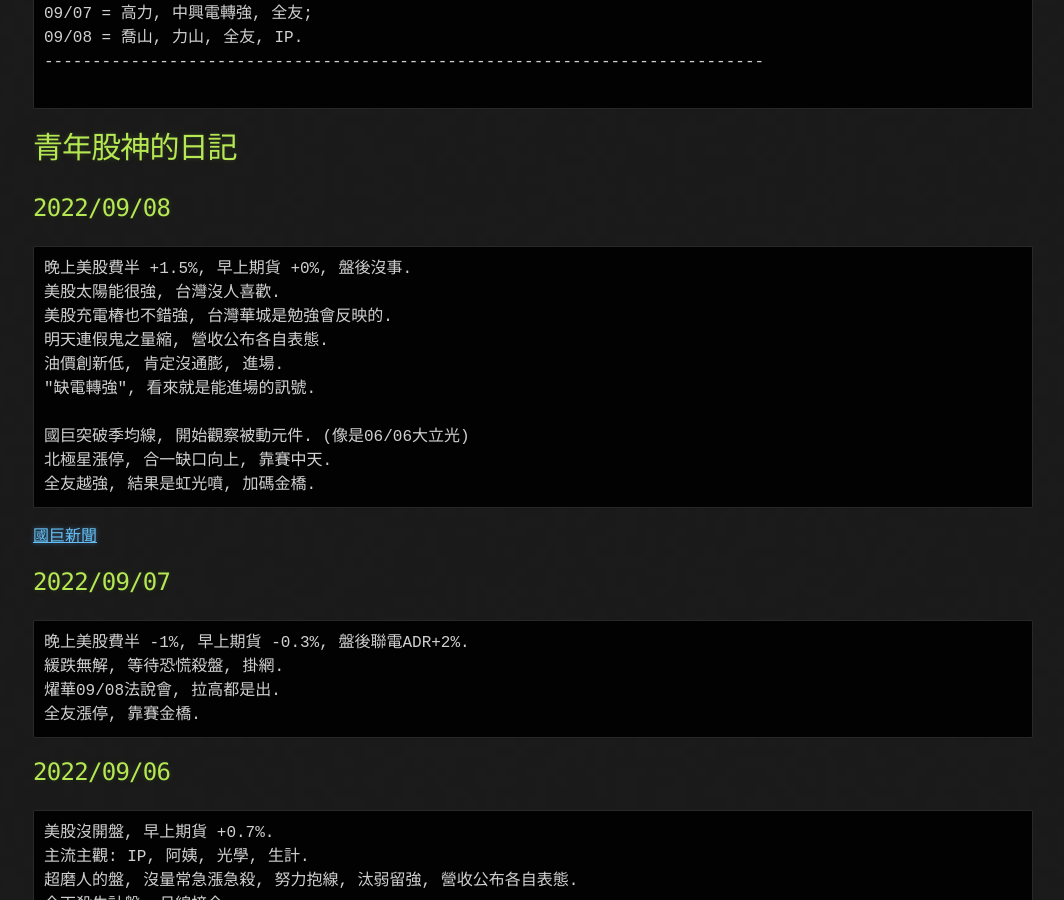
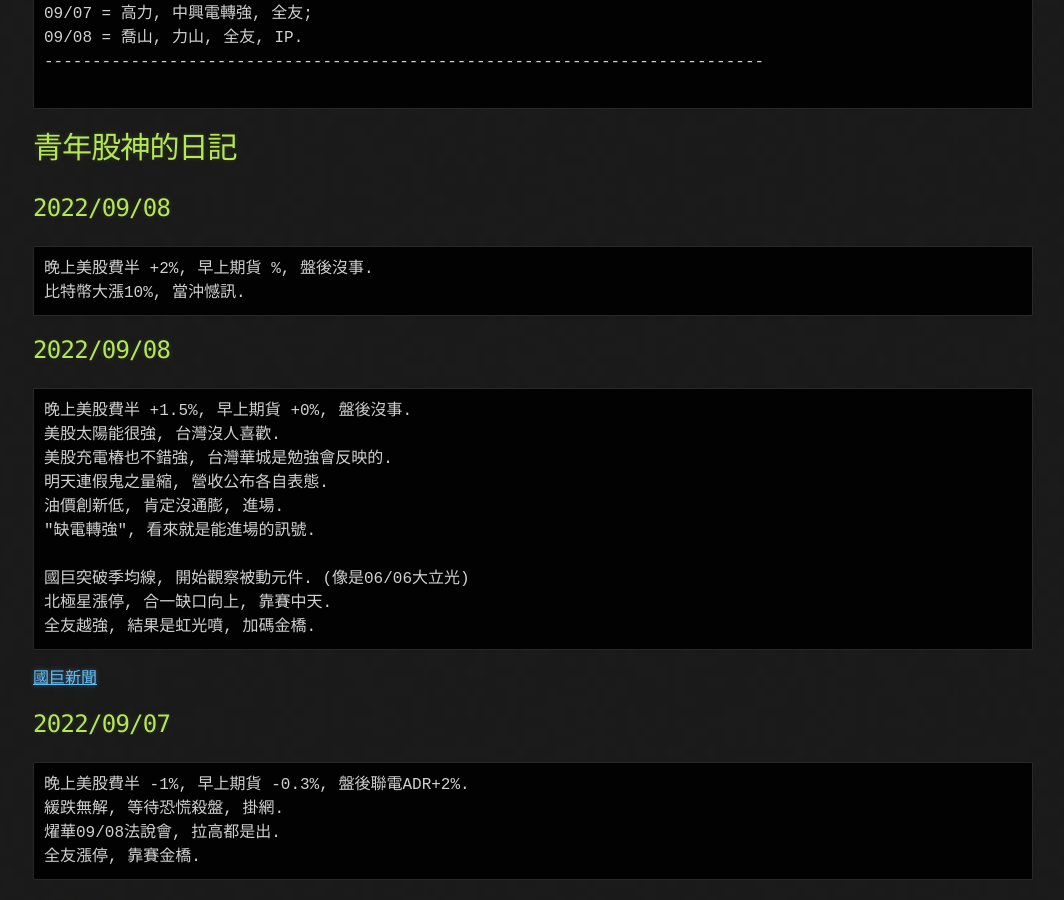
Before and after one commit to lepg5487/Stock_God, a Jekyll site: the page built from index.md, in a window 1280 px wide and 900 px high, scrolled down 1090 px. Shown: the whole window, without its empty margins (107-1171 px from the left). Built offline with Jekyll 4.4.1, drawn with Linux system fonts in a browser that asks for light colours; our own code applies the rules of GitHub Pages for plain Markdown files.

Commit message:
Update index.md

````diff
--- a/index.md
+++ b/index.md
@@ -47,6 +47,12 @@ layout: testlayouts
 
 ## 2022/09/08
 ```
+晚上美股費半 +2%, 早上期貨 %, 盤後沒事.
+比特幣大漲10%, 當沖憾訊.
+```
+
+## 2022/09/08
+```
 晚上美股費半 +1.5%, 早上期貨 +0%, 盤後沒事.
 美股太陽能很強, 台灣沒人喜歡.
 美股充電樁也不錯強, 台灣華城是勉強會反映的.
````
